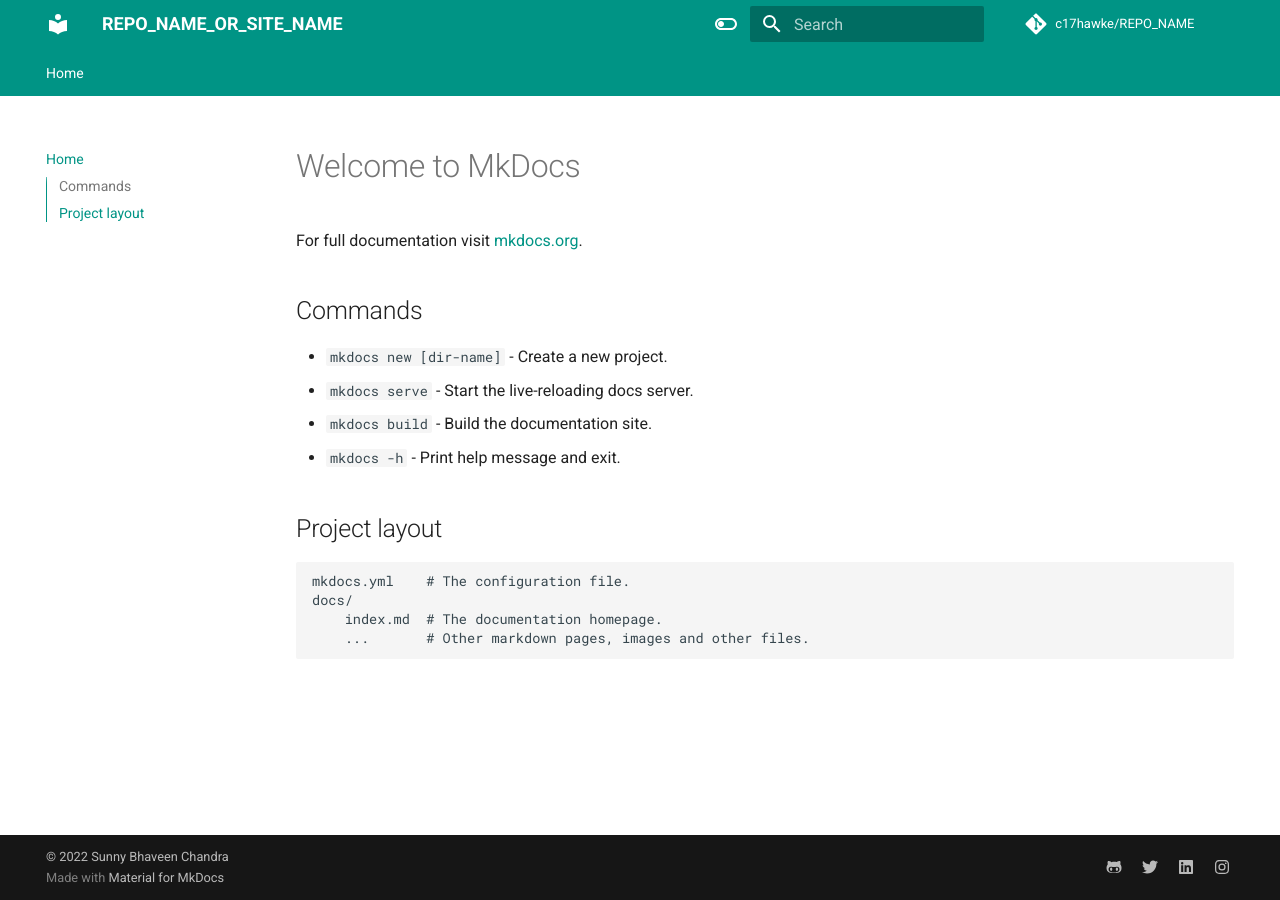
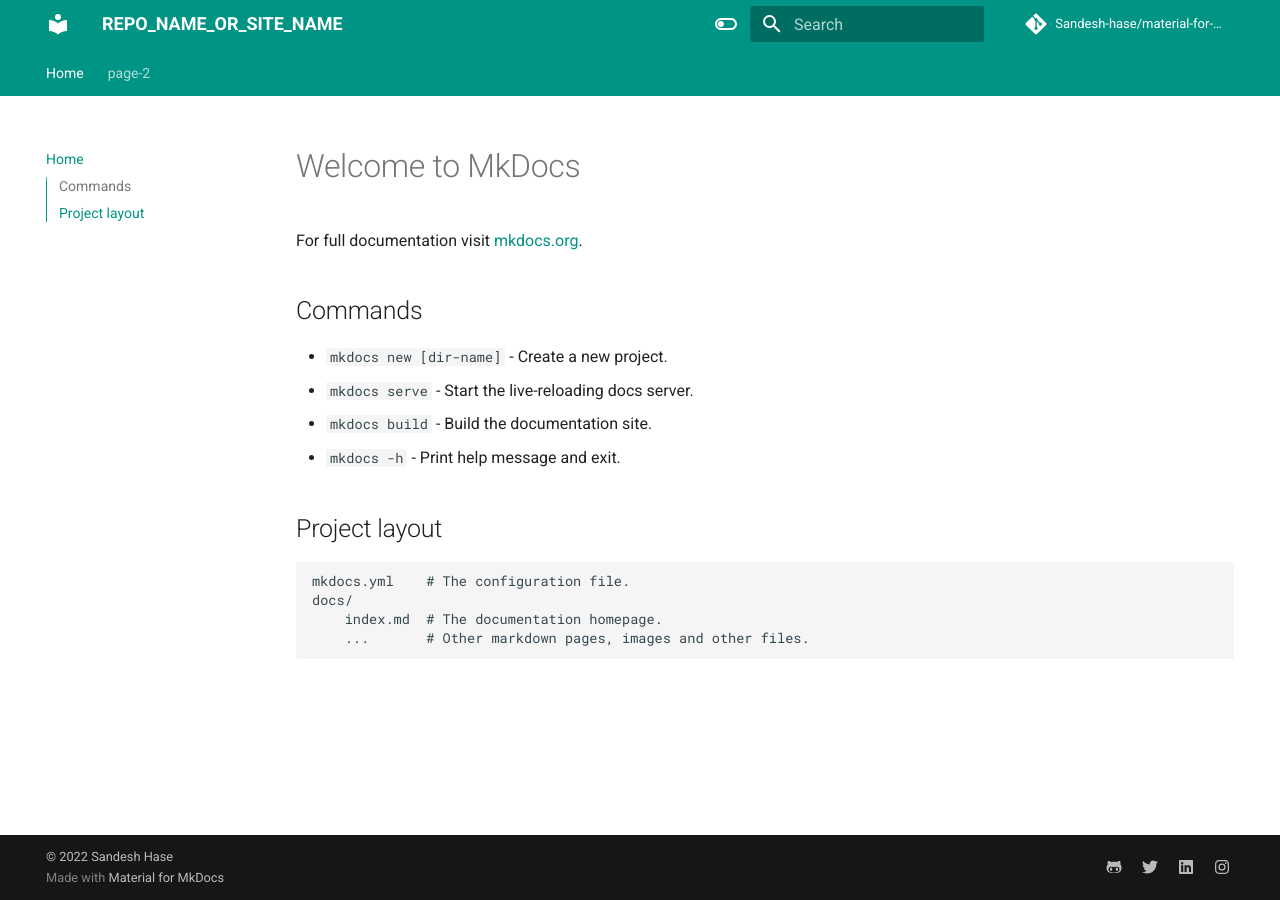
Before and after one commit to Sandesh-hase/material-for-mkdocs-updated, an MkDocs documentation site: the page built from docs/index.md, in a window 1280 px wide. Built offline with MkDocs 1.6.1 and Material for MkDocs 9.7.7, drawn with Linux system fonts in a browser that asks for light colours; comment, search, counter and statistics services are not loaded.

Commit message:
added self details in mkdocs.yaml

```diff
--- a/mkdocs.yml
+++ b/mkdocs.yml
@@ -3,15 +3,15 @@
 # defeine TOC or order of website-
 nav:
   - Home: index.md
+  - page-2: page2.md
 
-site_author: Sunny Bhaveen Chandra
+site_author: Sandesh Hase
 site_description: >-
   DESCRIPTION
 
 # Repository
-repo_name: c17hawke/REPO_NAME
-repo_url: https://github.com/c17hawke/REPO_NAME
-
+repo_name: Sandesh-hase/material-for-mkdocs-updated
+repo_url: https://github.com/Sandesh-hase/material-for-mkdocs-updated
 # Configuration
 theme:
   name: material
@@ -39,13 +39,13 @@
 extra:
   social:
     - icon: fontawesome/brands/github-alt
-      link: https://github.com/c17hawke
+      link: None
     - icon: fontawesome/brands/twitter
-      link: https://twitter.com/c17hawke
+      link: None
     - icon: fontawesome/brands/linkedin
-      link: https://linkedin.com/in/c17hawke
+      link: None
     - icon: fontawesome/brands/instagram
-      link: https://www.instagram.com/c17hawke/
+      link: None
 
 extra_javascript:
   - javascripts/mathjax.js
@@ -70,4 +70,4 @@
   - search
 
 copyright: |
-  &copy; 2022 <a href="https://github.com/c17hawke"  target="_blank" rel="noopener">Sunny Bhaveen Chandra</a>
+  &copy; 2022 <a href="https://github.com/Sandesh-hase"  target="_blank" rel="noopener">Sandesh Hase</a>
```
